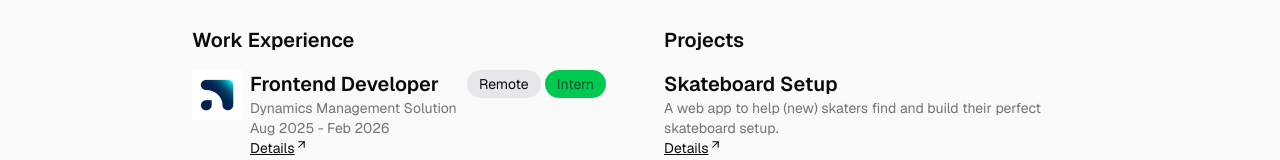
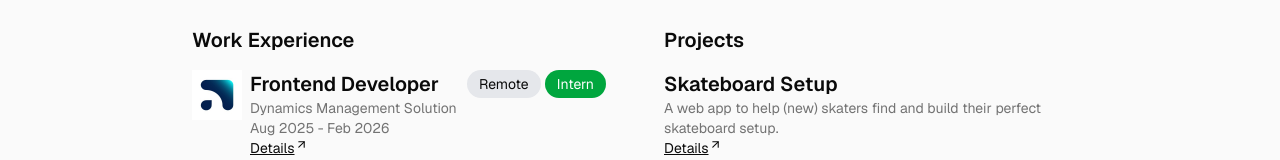
Before and after one commit to rikyfahrian/profile, a Next.js app: page / in a window 1280 px wide. Shown: the part 572-732 px from the top of the page. Built offline with nearby package versions, Linux system fonts and the light colour scheme.

Commit message:
fix: color badge

```diff
--- a/app/components/work.tsx
+++ b/app/components/work.tsx
@@ -22,7 +22,7 @@ export function Work() {
                   <p className="text-xl font-semibold">Frontend Developer</p>
                   <div className="flex gap-1">
                     <p className="px-3 py-1 rounded-full text-sm bg-gray-200 self-start">Remote</p>
-                    <p className="px-3 py-1 rounded-full text-sm bg-green-500 self-start text-green-900">
+                    <p className="px-3 py-1 rounded-full text-sm bg-green-600 self-start text-white">
                       Intern
                     </p>
                   </div>
```
